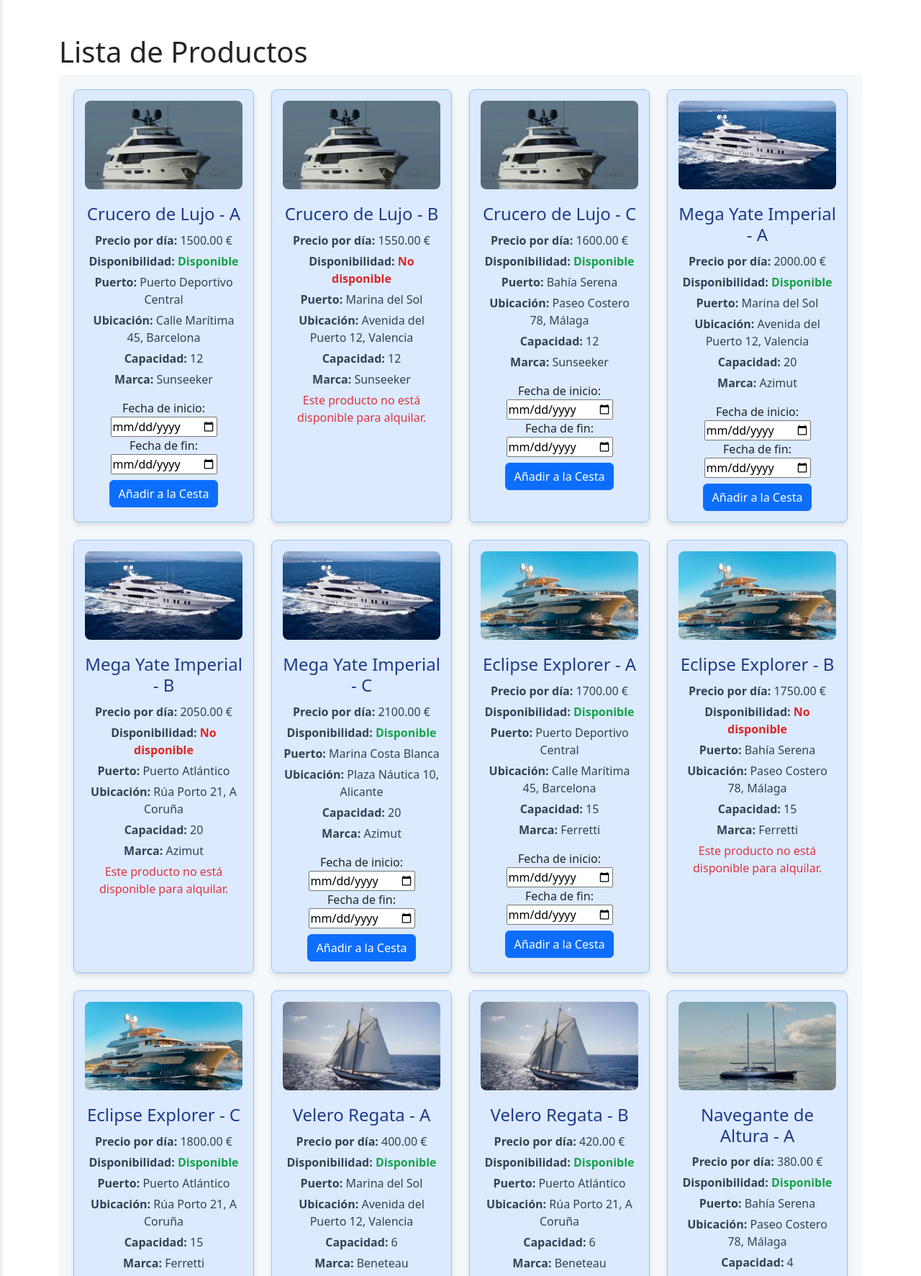
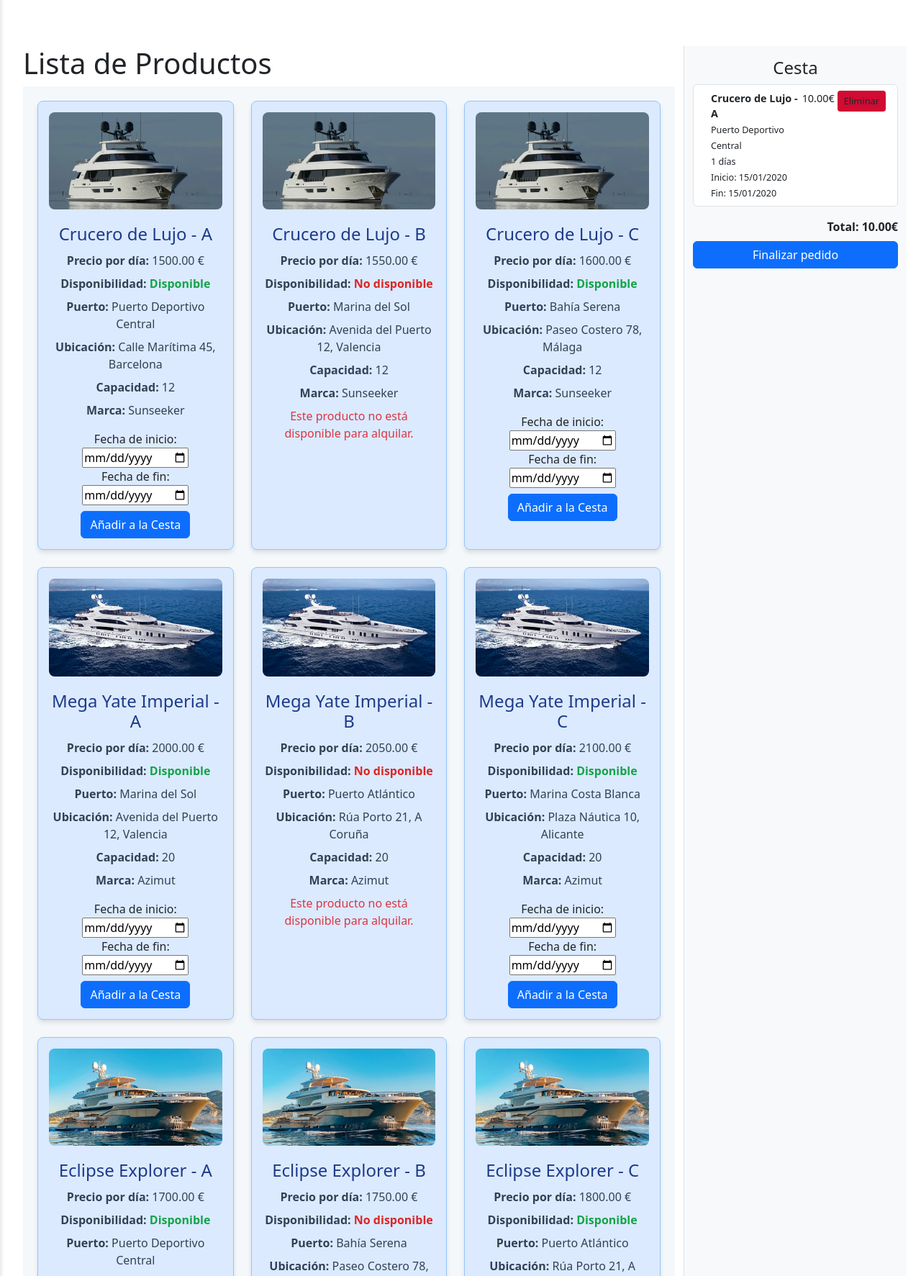
Before and after one commit to PGPI-31/PGPI-G3.1, a Django app: page /productos/ in a window 1280 px wide. Shown: the part 76-1849 px from the top of the page at 72% size. Run offline with Django 5.2, Linux system fonts and the light colour scheme; a user stored in the database is signed in; data comes from the database, SQL or seed files in the repository; tables that the repository leaves empty hold one stand-in row (values such as "Sample post").

Commit message:
feat: Cesta visible  en pantalla de productos, modificación para pedidos con varias fechas

```diff
--- /dev/null
+++ b/boats/templates/cesta.html
@@ -0,0 +1,51 @@
+{% extends "base.html" %}
+{% load static %}
+
+{% block headcontent %}
+<link rel="stylesheet" href="{% static 'css/cart.css' %}">
+{% endblock %}
+
+{% block title %}Lista de Productos{% endblock %}
+
+{% block content %}
+<div class="container-fluid" id="cesta">
+    <div class="row">
+        <!-- Main Content -->
+        <div class="col-md-9">
+            {% block productos %}{% endblock %}
+        </div>
+
+        <!-- Shopping Cart -->
+        <div class="col-md-3 bg-light border-start" id="shopping-cart">
+            <h4 class="text-center mt-3">Cesta</h4>
+            {% if cart and cart.items.exists %}
+                <ul class="list-group">
+                    {% for item in cart.items.all %}
+                        <li class="list-group-item d-flex justify-content-between align-items-start">
+                            <div class="ms-2 me-auto">
+                                <div class="fw-bold">{{ item.boat_instance.name }}</div>
+                                <small>{{ item.boat_instance.port.name }}</small><br>
+                                <small>{{ item.number_of_days }} días</small><br>
+                                <small>Inicio: {{ item.start_date|date:"d/m/Y" }}</small><br>
+                                <small>Fin: {{ item.end_date|date:"d/m/Y" }}</small><br>
+                            </div>
+                            <span>{{ item.total_price }}€</span>
+                            <!-- Remove button -->
+                            <form method="post" action="{% url 'remove_from_cart' item.id %}" style="display:inline;">
+                                {% csrf_token %}
+                                <button type="submit" class="btn btn-eliminar-elemento-cesta btn-sm">Eliminar</button>
+                            </form>
+                        </li>
+                    {% endfor %}
+                </ul>
+                <div class="text-end mt-3">
+                    <p><strong>Total: {{ cart.get_total_price }}€</strong></p>
+                    <a href="{% url 'checkout' %}" class="btn btn-primary w-100">Finalizar pedido</a>
+                </div>
+            {% else %}
+                <p class="text-center mt-5">Tu cesta está vacía</p>
+            {% endif %}
+        </div>
+    </div>
+</div>
+{% endblock %}
--- a/boats/templates/listar_instancias.html
+++ b/boats/templates/listar_instancias.html
@@ -1,8 +1,8 @@
-{% extends "base.html" %}
+{% extends "cesta.html" %}
 
 {% block title %}Lista de Productos{% endblock %}
 
-{% block content %}
+{% block productos %}
 <h1>Lista de Productos</h1>
 <div class="product-grid mb-4">
     {% for producto in productos %}
--- a/boats/views.py
+++ b/boats/views.py
@@ -17,12 +17,12 @@ def listar_productos(request):
 
 def listar_tipos(request):
     tipos = BoatType.objects.all()
-    return render(request, 'listar_tipos.html', {'tipos':tipos})
+    return render(request, 'admin/listar_tipos.html', {'tipos':tipos})
 
 
 def listar_puertos(request):
     puertos = Port.objects.all()
-    return render(request, 'listar_puertos.html', {'puertos': puertos})
+    return render(request, 'admin/listar_puertos.html', {'puertos': puertos})
 
 
 @login_required
@@ -37,7 +37,7 @@ def create_boat_instance(request):
     else:
         form = BoatInstanceForm()
 
-    return render(request, 'create_boat_instance.html', {'form': form})
+    return render(request, 'admin/create_boat_instance.html', {'form': form})
 
 
 @login_required
@@ -52,7 +52,7 @@ def create_boat_type(request):
     else:
         form = BoatTypeForm()
 
-    return render(request, 'create_boat_type.html', {'form': form})
+    return render(request, 'admin/create_boat_type.html', {'form': form})
 
 
 @login_required
@@ -67,7 +67,7 @@ def create_boat_model(request):
     else:
         form = BoatModelForm()
 
-    return render(request, 'create_boat_model.html', {'form': form})
+    return render(request, 'admin/create_boat_model.html', {'form': form})
 
 
 @login_required
@@ -82,7 +82,7 @@ def create_port(request):
     else:
         form = PortForm()
 
-    return render(request, 'create_port.html', {'form': form})
+    return render(request, 'admin/create_port.html', {'form': form})
 
 
 def mostrar_modelo(request, model_id):
--- /dev/null
+++ b/cart/cart_context.py
@@ -0,0 +1,7 @@
+from .models import Cart
+
+def cart_context(request):
+    if request.user.is_authenticated:
+        cart, created = Cart.objects.get_or_create(user=request.user)
+        return {'cart': cart}
+    return {'cart': None}
--- a/cart/models.py
+++ b/cart/models.py
@@ -6,15 +6,18 @@ class Cart(models.Model):
     user = models.ForeignKey(User, on_delete=models.CASCADE, related_name='carts')
     created_at = models.DateTimeField(auto_now_add=True)
     updated_at = models.DateTimeField(auto_now=True)
-    start_date = models.DateField()
-    end_date = models.DateField()
 
     def __str__(self):
         return f"Cart for {self.user}"
 
+    def get_total_price(self):
+        return sum(item.total_price for item in self.items.all())
+
 class CartItem(models.Model):
     cart = models.ForeignKey(Cart, on_delete=models.CASCADE, related_name='items')
     boat_instance = models.ForeignKey(BoatInstance, on_delete=models.CASCADE)
+    start_date = models.DateField()
+    end_date = models.DateField()
     number_of_days = models.IntegerField()
     price_per_day = models.DecimalField(max_digits=10, decimal_places=2)
     total_price = models.DecimalField(max_digits=10, decimal_places=2)
--- a/safeport/settings.py
+++ b/safeport/settings.py
@@ -79,6 +79,7 @@ TEMPLATES = [
                 'django.template.context_processors.request',
                 'django.contrib.auth.context_processors.auth',
                 'django.contrib.messages.context_processors.messages',
+                'cart.cart_context.cart_context',
             ],
         },
     },
--- a/safeport/templates/base.html
+++ b/safeport/templates/base.html
@@ -67,7 +67,7 @@
     </div>
 
     <!-- Main Content -->
-    <div class="container mt-5">
+    <div class="container-fluid px-3 mt-5">
         {% block content %}{% endblock %}
     </div>
 
--- /dev/null
+++ b/static/css/cart.css
@@ -0,0 +1,40 @@
+#shopping-cart {
+    height: 100vh; /* Make the cart column span the full height of the viewport */
+    overflow-y: auto; /* Enable scrolling if the cart content overflows */
+}
+
+.list-group-item {
+    font-size: 0.9rem;
+}
+
+@media (max-width: 768px) {
+    #shopping-cart {
+        display: none; /* Hide the cart on smaller screens if needed */
+    }
+}
+
+.btn-eliminar-elemento-cesta {
+    padding: 0.25rem 0.5rem;
+    margin-left: 0.25rem;
+    font-size: 0.8rem;
+    background-color: rgb(209, 11, 51);
+}
+
+.btn-eliminar-elemento-cesta:hover {
+    background-color: rgb(235, 10, 55);
+}
+
+#cesta {
+    padding: 1rem;
+    height: 100vh;
+    overflow-y: auto;
+}
+
+#cesta p {
+    margin: 0.5rem 0;
+}
+
+#cesta .mb-4 {
+    padding-bottom: 1rem;
+    border-bottom: 1px solid #ddd;
+}
```
Also changed, not shown: cart/forms.py (+0 -27 lines), cart/views.py (+38 -48 lines), boats/templates/admin/create_boat_instance.html (renamed from boats/templates/create_boat_instance.html), boats/templates/admin/create_boat_model.html (renamed from boats/templates/create_boat_model.html), boats/templates/admin/create_boat_type.html (renamed from boats/templates/create_boat_type.html), boats/templates/admin/create_port.html (renamed from boats/templates/create_port.html), boats/templates/admin/listar_puertos.html (renamed from boats/templates/listar_puertos.html), boats/templates/admin/listar_tipos.html (renamed from boats/templates/listar_tipos.html), cart/migrations/0002_remove_cart_end_date_remove_cart_start_date_and_more.py (added).
